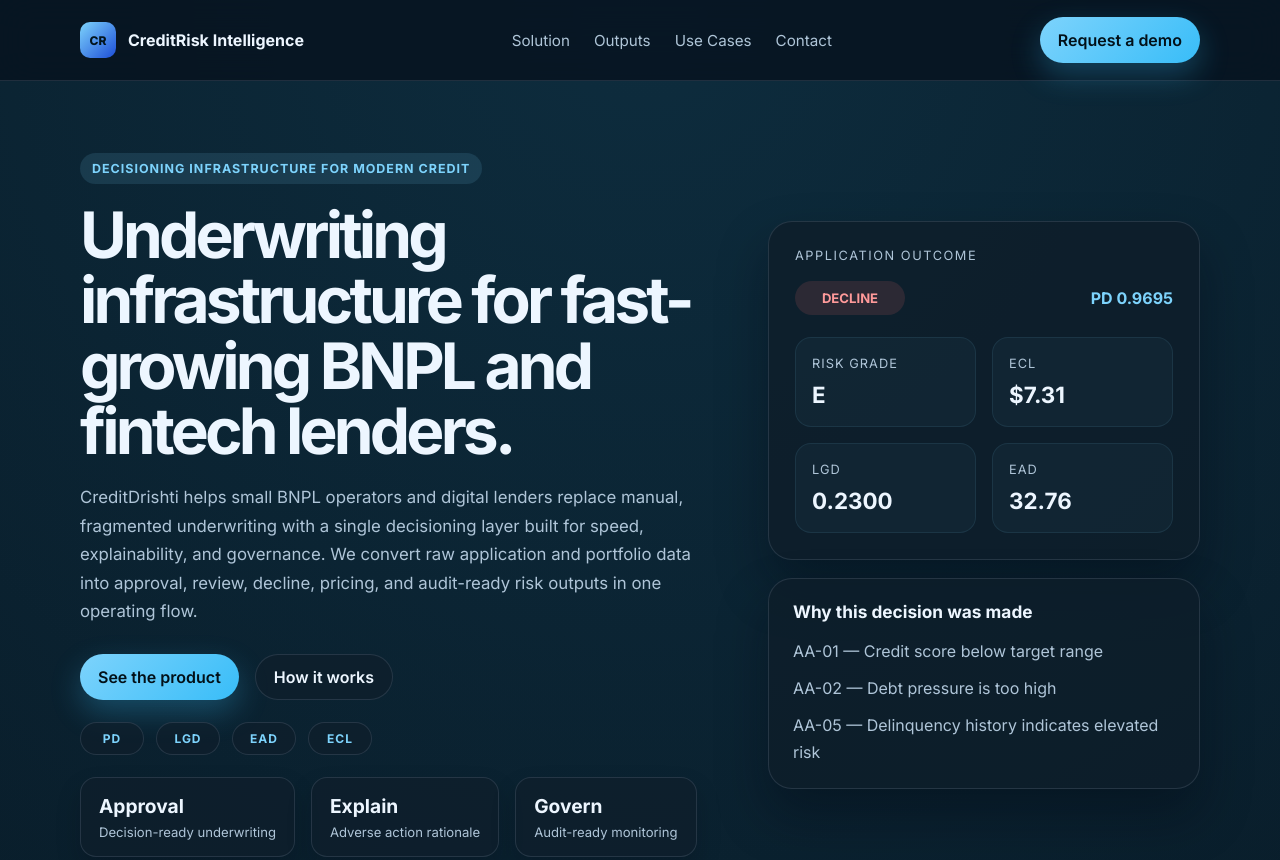
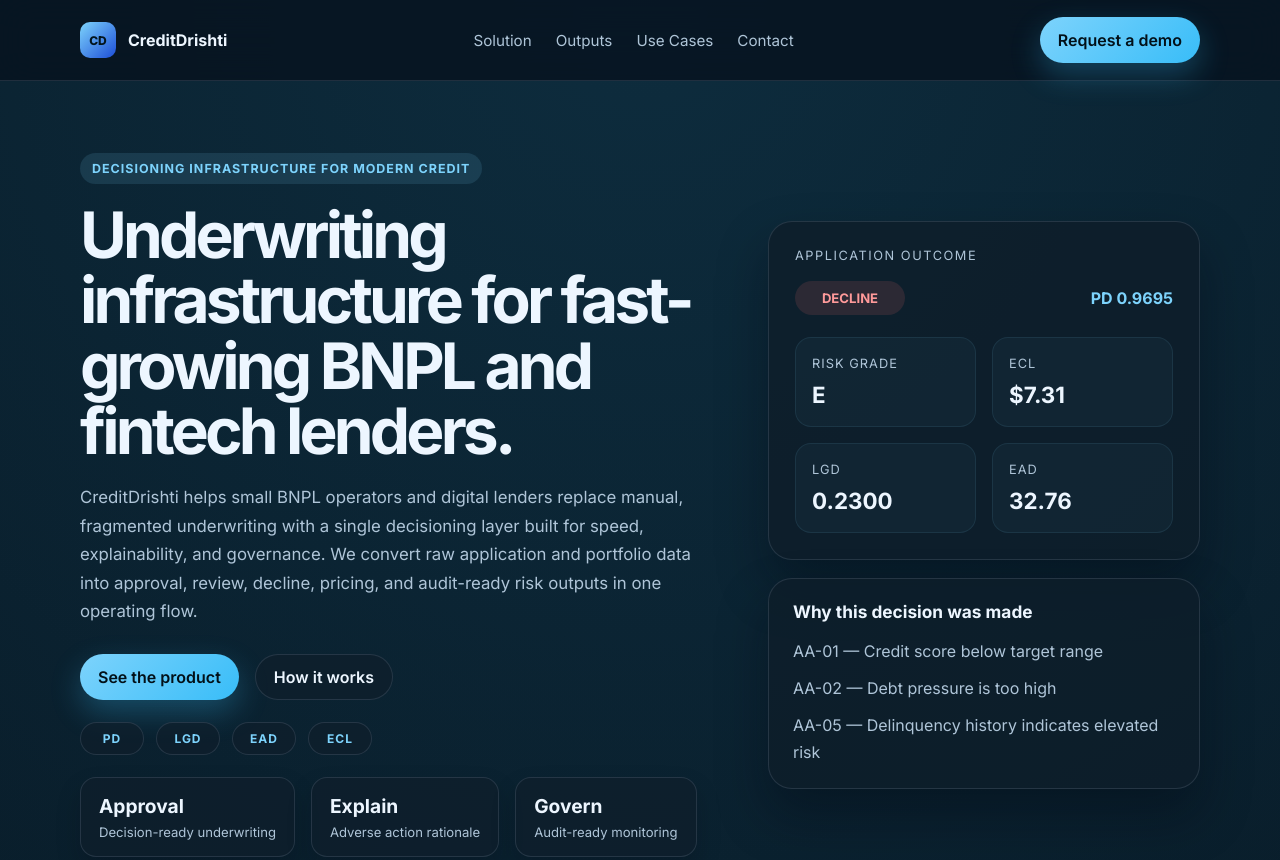
Before and after one commit to purirajan/creditriskintelligence-site, a plain HTML site: page index.html in a window 1280 px wide. Shown: the top 860 px of the page. Drawn offline with Linux system fonts and the light colour scheme.

Commit message:
Rebrand site to CreditDrishti
Co-Authored-By: Claude Opus 5.5 <noreply@anthropic.com>

```diff
--- a/index.html
+++ b/index.html
@@ -3,7 +3,7 @@
   <head>
     <meta charset="UTF-8" />
     <meta name="viewport" content="width=device-width, initial-scale=1.0" />
-    <title>CreditRisk Intelligence</title>
+    <title>CreditDrishti</title>
     <meta
       name="description"
       content="Decision-ready credit risk infrastructure for fintechs and credit unions."
@@ -20,8 +20,8 @@
     <header class="topbar">
       <div class="container nav">
         <div class="brand">
-          <span class="brand-mark">CR</span>
-          <span>CreditRisk Intelligence</span>
+          <span class="brand-mark">CD</span>
+          <span>CreditDrishti</span>
         </div>
         <nav class="menu">
           <a href="#solution">Solution</a>
@@ -357,7 +357,7 @@
             <span>What are you looking to solve?</span>
             <textarea name="message" rows="4" required maxlength="4000"></textarea>
           </label>
-          <input type="hidden" name="_subject" value="New demo request — CreditRisk Intelligence" />
+          <input type="hidden" name="_subject" value="New demo request — CreditDrishti" />
           <!-- Honeypot: hidden from people; Formspree drops submissions that fill it -->
           <input type="text" name="_gotcha" class="hp" tabindex="-1" autocomplete="off" aria-hidden="true" />
           <div class="form-actions">
@@ -371,7 +371,7 @@
     <footer class="footer">
       <div class="container footer-row">
         <div>
-          <h3>CreditRisk Intelligence</h3>
+          <h3>CreditDrishti</h3>
           <p>Modern credit risk infrastructure for lenders that need speed, transparency, and control.</p>
         </div>
         <a class="button button-secondary" href="#contact">
```
Also changed, not shown: 1 other file.
